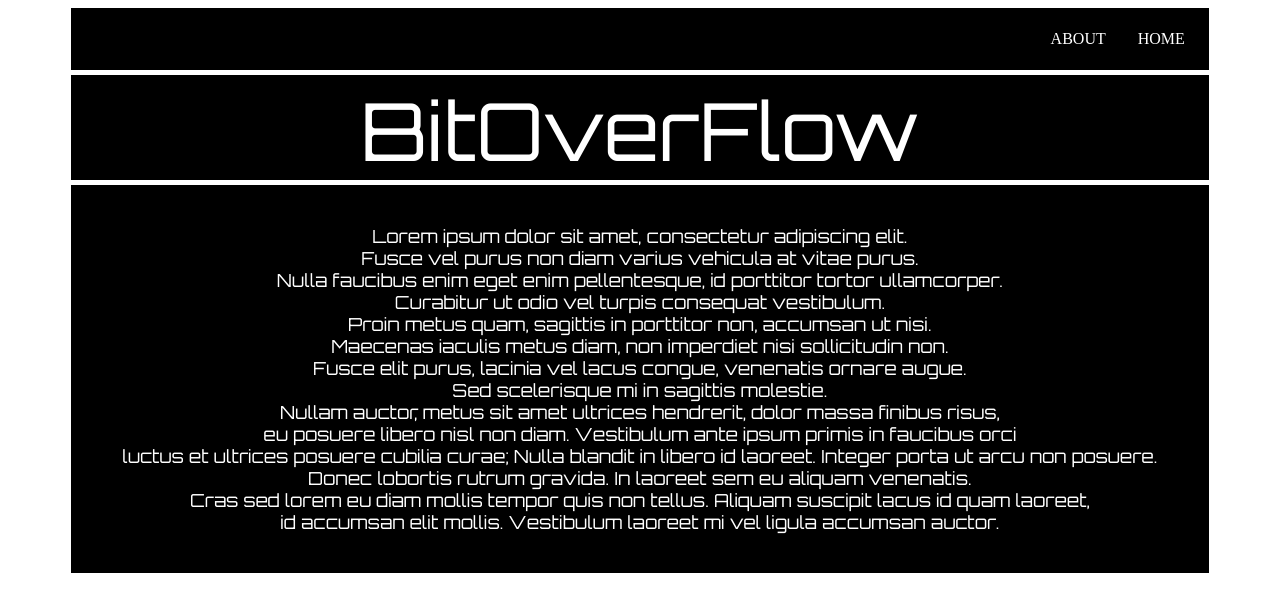
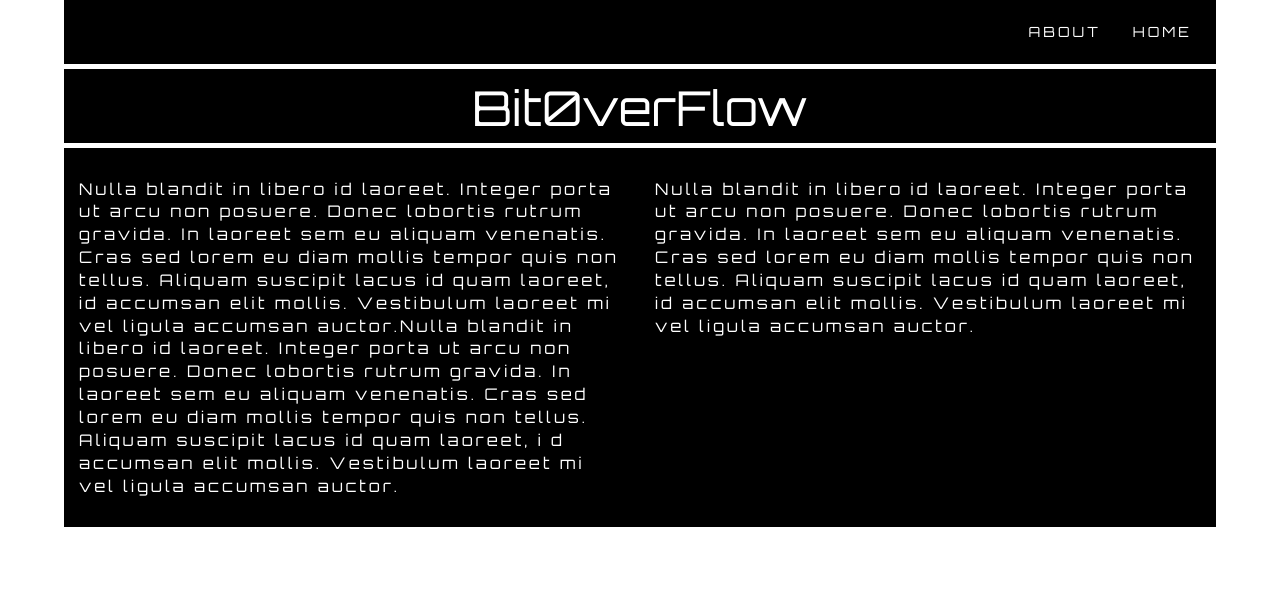
Before and after one commit to ankit18-259/Bitoverflow, a website: page public/index.html in a window 1280 px wide. Drawn offline with nearby package versions, Linux system fonts and the light colour scheme.

Commit message:
bootstrap grids added

```diff
--- a/package.json
+++ b/package.json
@@ -10,7 +10,8 @@
   "dependencies": {
     "express": "",
     "fs": "",
-    "path": ""
+    "path": "",
+    "typewriter-effect": "^2.13.1"
   },
   "author": "",
   "license": "ISC"
--- a/public/css/index.css
+++ b/public/css/index.css
@@ -1,20 +1,22 @@
-.navbar {
+.navibar {
     margin-left: 5%;
     margin-right: 5%;
     background-color: black;
     padding: 8px 8px;
     overflow: hidden;
 }
-.navbar a{
+.navibar a{
     color: #ffffff;
     float: right;
     display: block;
     text-decoration: none;
     text-align: center;
     padding: 14px 16px;
+    font-family: 'Orbitron', sans-serif;
+    letter-spacing: 3px;
 }
 
-.navbar a:hover {
+.navibar a:hover {
     color: blueviolet;
 }
 .main-head {
@@ -24,19 +26,20 @@
     margin-right: 5%;
     padding-top: 5px;
     font-family: 'Orbitron', sans-serif;
-    font-size: 80px;
+    font-size: xxx-large;
     text-align: center;
     color: #ffffff;
     background-color: #000000;
 }
-.intro {
+
+.row{
+    color: white;
+    background-color: black;
     margin-left: 5%;
     margin-right: 5%;
-    padding-top: 40px;
-    padding-bottom: 40px;
-    text-align: center;
-    font-family: 'orbitron', sans-serif;
-    font-size: 18px;
-    color: #ffffff;
-    background-color: #000000;
+    font-size: medium;
+    font-family: 'Orbitron', sans-serif;
+    letter-spacing: 3px;
+    padding-top: 30px;
+    padding-bottom: 30px;
 }
--- a/public/index.html
+++ b/public/index.html
@@ -4,36 +4,41 @@
             Bit0verFlow
         </title>
         <meta name="viewport" content="width=device-width, initial-scale=1.0">
+        <link rel="stylesheet" href="https://maxcdn.bootstrapcdn.com/bootstrap/3.4.1/css/bootstrap.min.css">
+        <script src="https://ajax.googleapis.com/ajax/libs/jquery/3.5.1/jquery.min.js"></script>
+        <script src="https://maxcdn.bootstrapcdn.com/bootstrap/3.4.1/js/bootstrap.min.js"></script>
         <link rel="stylesheet" href="css/index.css">
         <link href='https://fonts.googleapis.com/css?family=Orbitron' rel='stylesheet' type='text/css'>
     </head>
     <body>
-        <div class="navbar">
+        <div class="navibar">
             <a href="/index">HOME</a>
             <a href="/about">ABOUT</a>
         </div>
         <div class="main-head">
-            BitOverFlow
+            Bit0verFlow
         </div>
-        <div class="intro">
-            Lorem ipsum dolor sit amet, consectetur adipiscing elit. <br>
-            Fusce vel purus non diam varius vehicula at vitae purus. <br>
-            Nulla faucibus enim eget enim pellentesque, id porttitor tortor ullamcorper. <br>
-            Curabitur ut odio vel turpis consequat vestibulum. <br>
-            Proin metus quam, sagittis in porttitor non, accumsan ut nisi. <br>
-            Maecenas iaculis metus diam, non imperdiet nisi sollicitudin non. <br>
-            Fusce elit purus, lacinia vel lacus congue, venenatis ornare augue. <br>
-            Sed scelerisque mi in sagittis molestie. <br>
-            Nullam auctor, metus sit amet ultrices hendrerit, dolor massa finibus risus, <br>
-            eu posuere libero nisl non diam. Vestibulum ante ipsum primis in faucibus orci <br>
-            luctus et ultrices posuere cubilia curae;
-
-            Nulla blandit in libero id laoreet. Integer porta ut arcu non posuere. <br>
-            Donec lobortis rutrum gravida. In laoreet sem eu aliquam venenatis. <br>
-            Cras sed lorem eu diam mollis tempor quis non tellus. Aliquam suscipit lacus id quam laoreet, <br>
-            id accumsan elit mollis. Vestibulum laoreet mi vel ligula accumsan auctor.
-
+        <div class="row">
+            <div id= "typ1" class="col-sm-6 left">
+                Nulla blandit in libero id laoreet. Integer porta ut arcu non posuere.
+                Donec lobortis rutrum gravida. In laoreet sem eu aliquam venenatis.
+                Cras sed lorem eu diam mollis tempor quis non tellus.
+                Aliquam suscipit lacus id quam laoreet, id accumsan elit mollis.
+                Vestibulum laoreet mi vel ligula accumsan auctor.Nulla blandit in libero id laoreet.
+                Integer porta ut arcu non posuere. Donec lobortis rutrum gravida. In laoreet sem eu aliquam venenatis.
+                Cras sed lorem eu diam mollis tempor quis non tellus. Aliquam suscipit lacus id quam laoreet, i
+                d accumsan elit mollis. Vestibulum laoreet mi vel ligula accumsan auctor.
+            </div>
+            <div id="typ2" class="col-sm-6 right">
+                <p>
+                    Nulla blandit in libero id laoreet. Integer porta ut arcu non posuere.
+                    Donec lobortis rutrum gravida. In laoreet sem eu aliquam venenatis.
+                    Cras sed lorem eu diam mollis tempor quis non tellus. Aliquam suscipit lacus id quam laoreet,
+                    id accumsan elit mollis. Vestibulum laoreet mi vel ligula accumsan auctor.
+                </p>
+            </div>
         </div>
+        <script src="js/index.js"></script>
     </body>
 
 </html>
```
Also changed, not shown: 1 other file.
